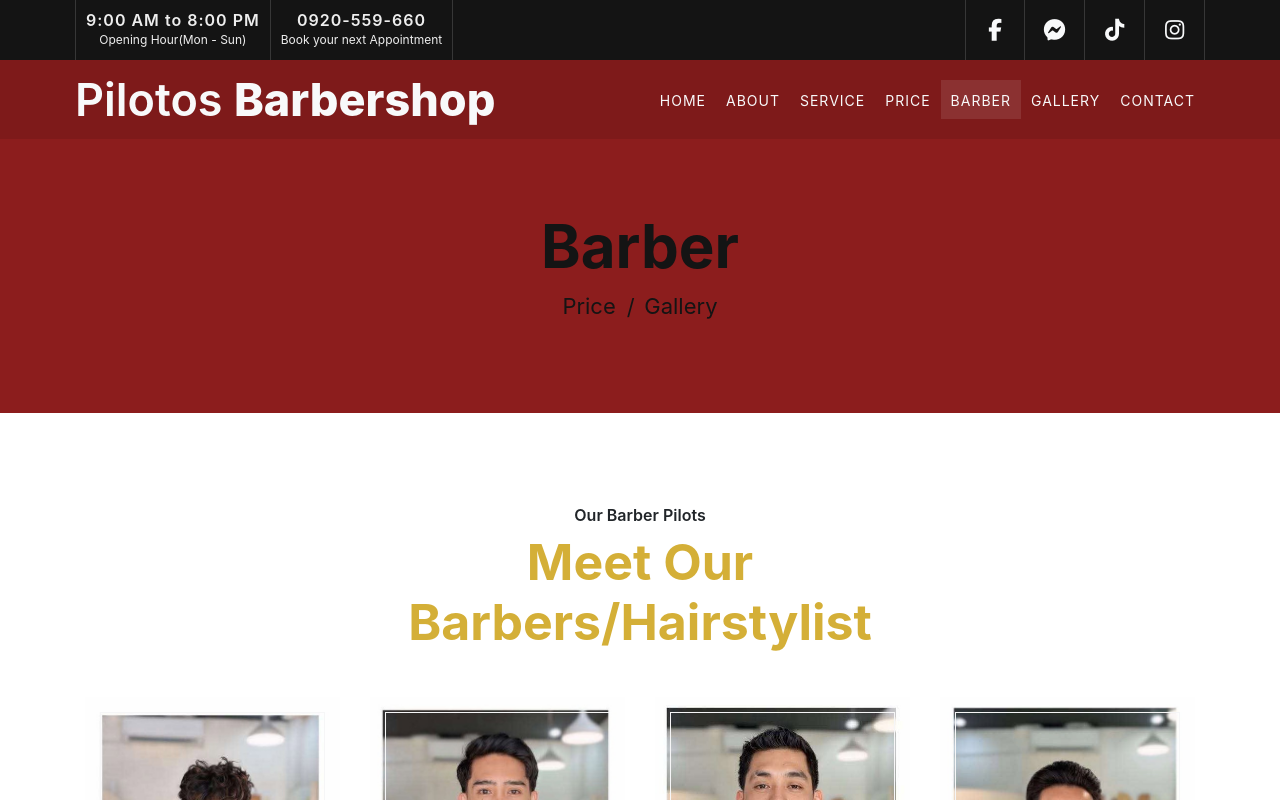
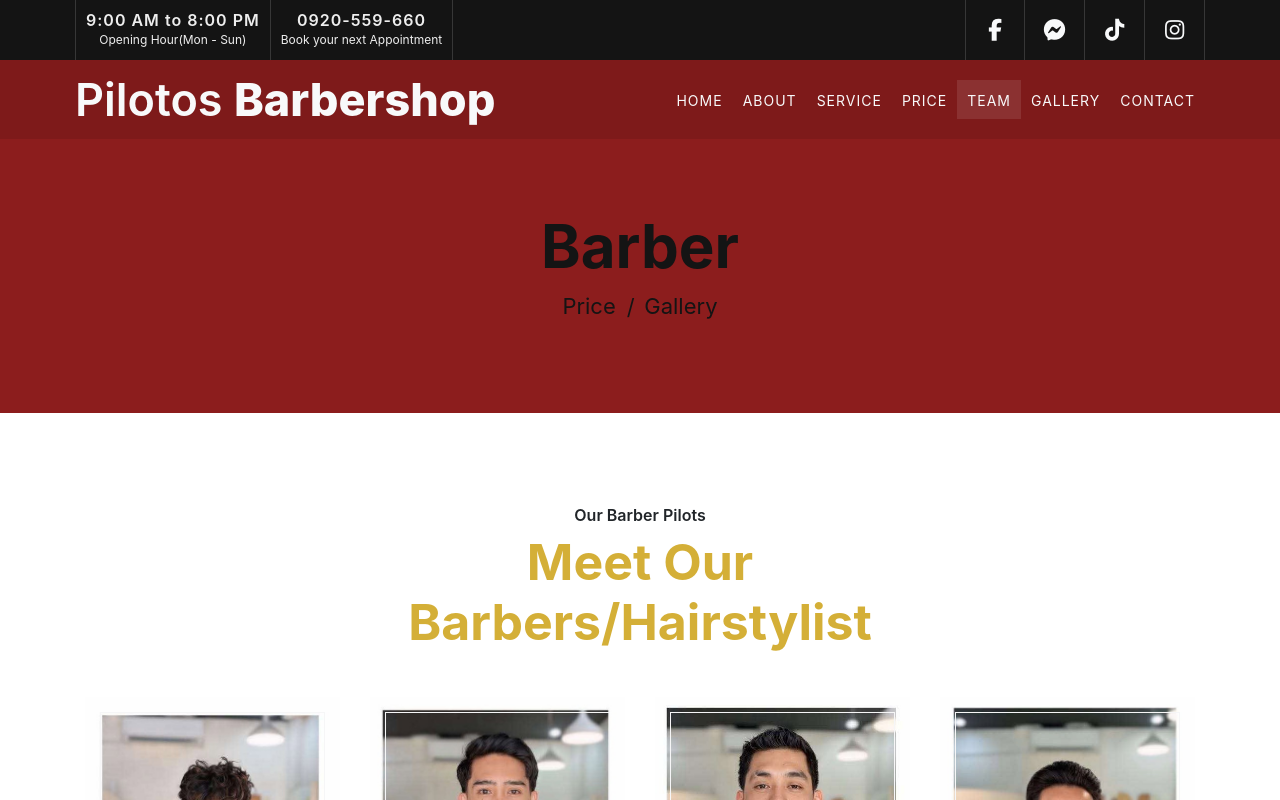
Before and after one commit to palmavam-shc/Pilotos-Barbershop-Final, a plain HTML site: page team.html in a window 1280 px wide. Shown: the top 800 px of the page. Drawn offline with nearby package versions, Linux system fonts and the light colour scheme.

Commit message:
Add files via upload

```diff
--- a/team.html
+++ b/team.html
@@ -70,7 +70,7 @@
                         <a href="about.html" class="nav-item nav-link">About</a>
                         <a href="service.html" class="nav-item nav-link">Service</a>
                         <a href="price.html" class="nav-item nav-link">Price</a>
-                        <a href="team.html" class="nav-item nav-link active">Barber</a>
+                        <a href="team.html" class="nav-item nav-link active">Team</a>
                         <a href="portfolio.html" class="nav-item nav-link">Gallery</a>
 
                         <a href="contact.html" class="nav-item nav-link">Contact</a>
```
